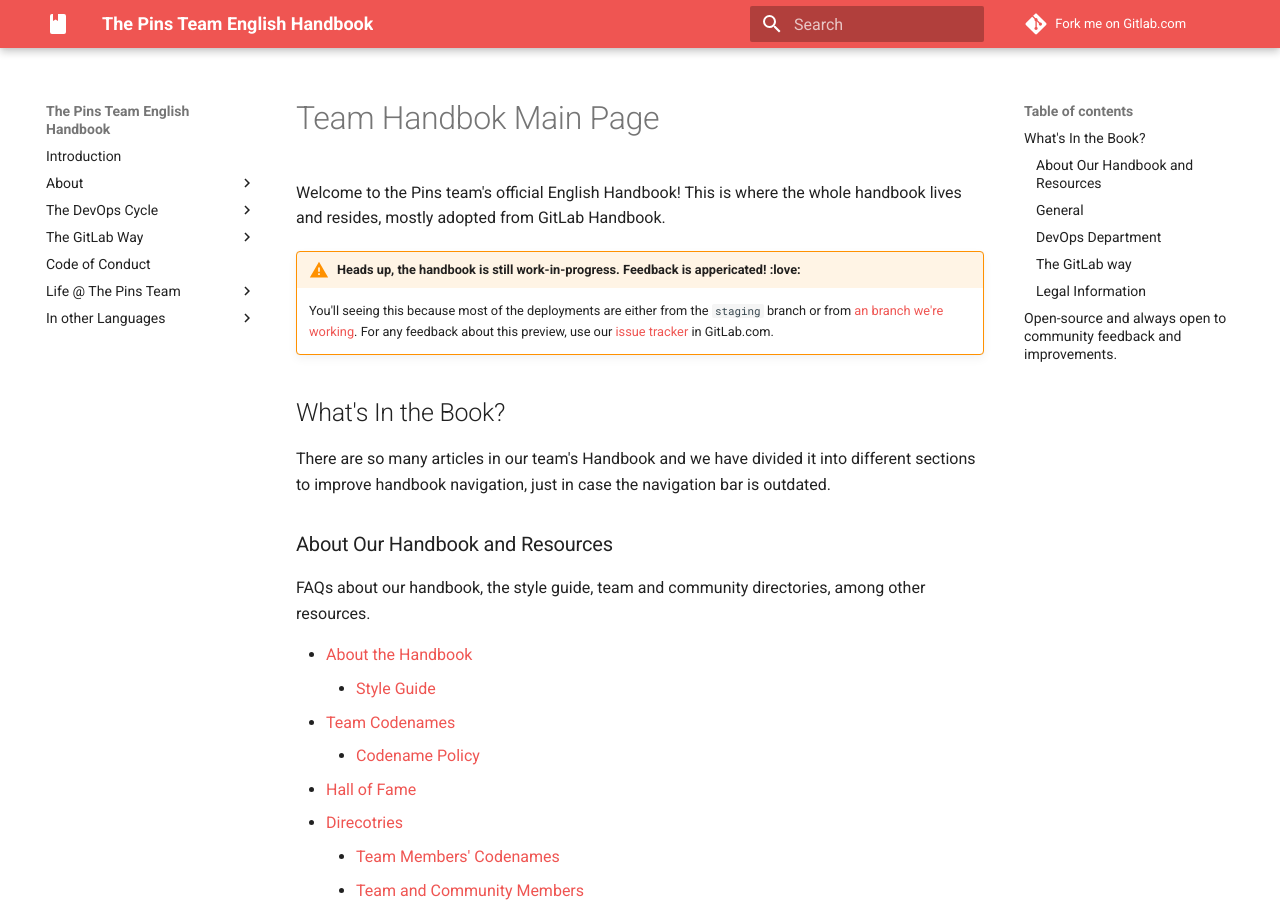
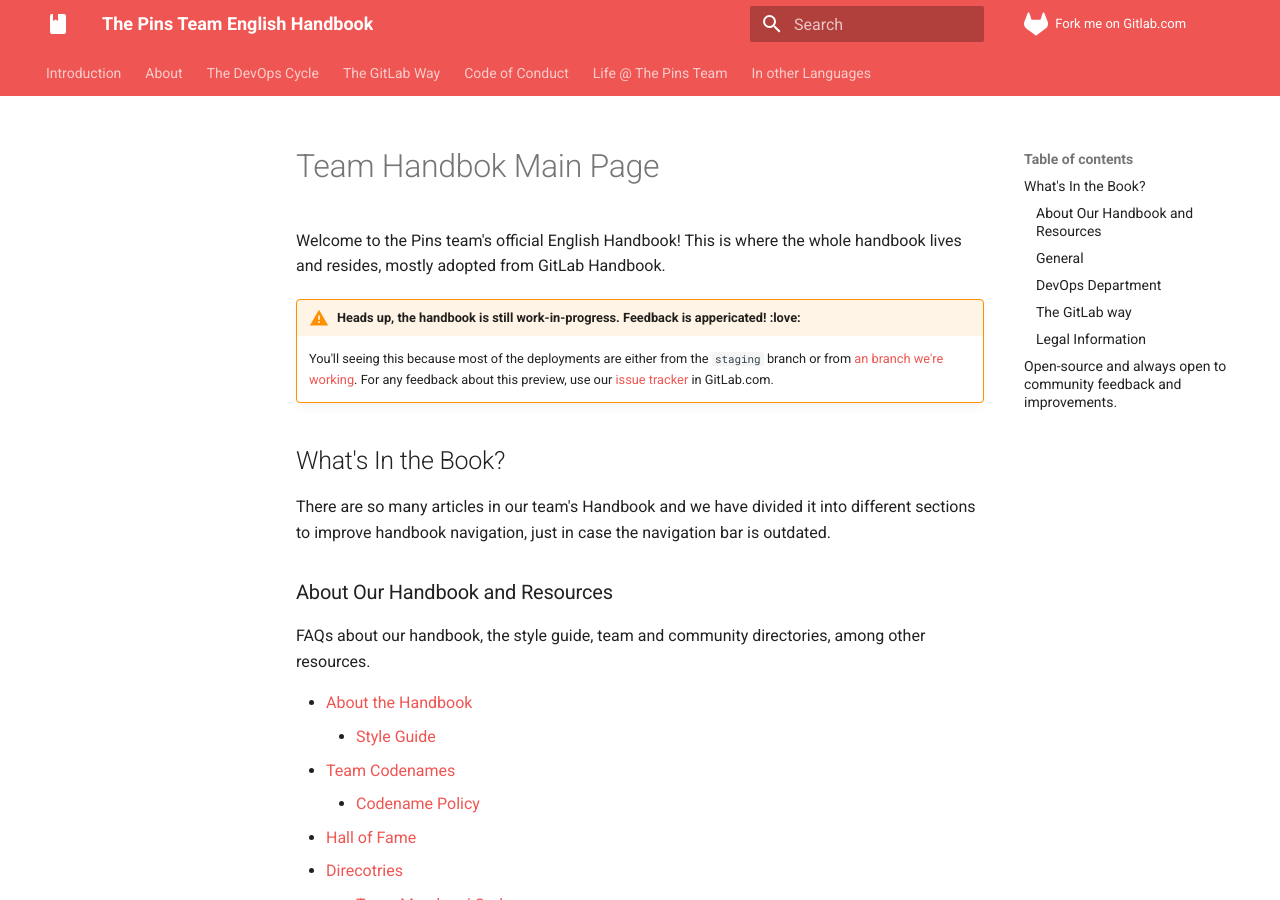
Before and after one commit to MadeByThePinsHub/handbook, an MkDocs documentation site: the page built from handbook/index.md, in a window 1280 px wide and 900 px high. Built offline with MkDocs 1.6.1 and Material for MkDocs 9.7.7, drawn with Linux system fonts in a browser that asks for light colours; comment, search, counter and statistics services are not loaded.

Commit message:
Testing Material 5 Beta for mkdocs-material

```diff
--- a/mkdocs.yml
+++ b/mkdocs.yml
@@ -10,9 +10,13 @@ theme:
   palette:
     primary: 'red'
     accent: 'red'
-  logo:
-    icon: 'book'
+  icon:
+    logo: 'material/book'
+    repo: fontawesome/brands/gitlab
   language: en
+  features:
+    - tabs
+    - instant
 docs_dir: handbook
 
 # For translations to the handbook, refer to https://www.mkdocs.org/user-guide/configuration/#lang and https://squidfunk.github.io/mkdocs-material/getting-started/#localization. Must be same as theme language config above.
@@ -98,7 +102,10 @@ markdown_extensions:
 
 # Mkdocs Plugins
 plugins:
-    - search
+    - search:
+        separator: '[\s\-\.]+'
+        lang:
+          - en
     - git-revision-date-localized:
         type: iso_datetime
     - redirects:
@@ -117,11 +124,11 @@ plugins:
 # Some extras
 extra:
   social:
-    - type: 'github'
+    - icon: fontawesome/brands/github-alt
       link: 'https://github.com/MadeByThePinsHub'
-    - type: 'twitter'
+    - icon: fontawesome/brands/twitter
       link: 'https://twitter.com/ThePinsTeam'
-    - type: 'gitlab'
+    - icon: fontawesome/brands/gitlab
       link: 'https://gitlab.com/MadeByThePinsTeam-DevLabs'
-    - type: 'telegram'
+    - icon: fontawesome/brands/telegram
       link: 'https://telegram.dog/ThePinsTeamHub'
--- a/requirements.txt
+++ b/requirements.txt
@@ -2,6 +2,6 @@ Markdown
 Pygments
 pymdown-extensions
 mkdocs
-mkdocs-material
+mkdocs-material>=5.0.0b3
 mkdocs-redirects
 mkdocs-git-revision-date-localized-plugin
```
